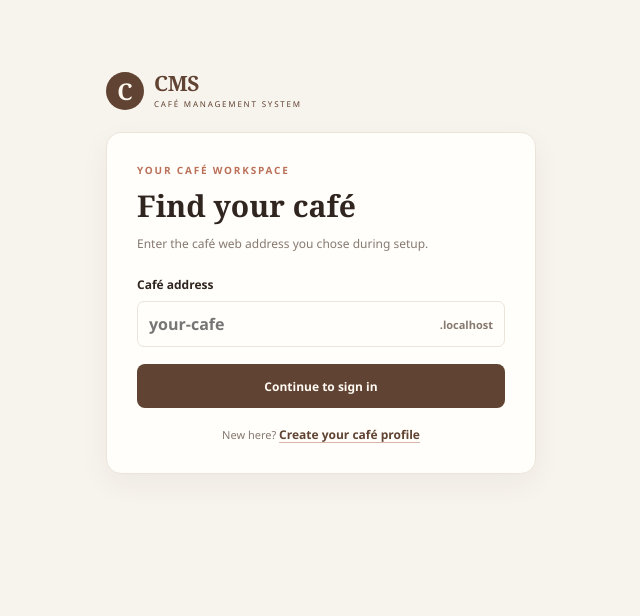
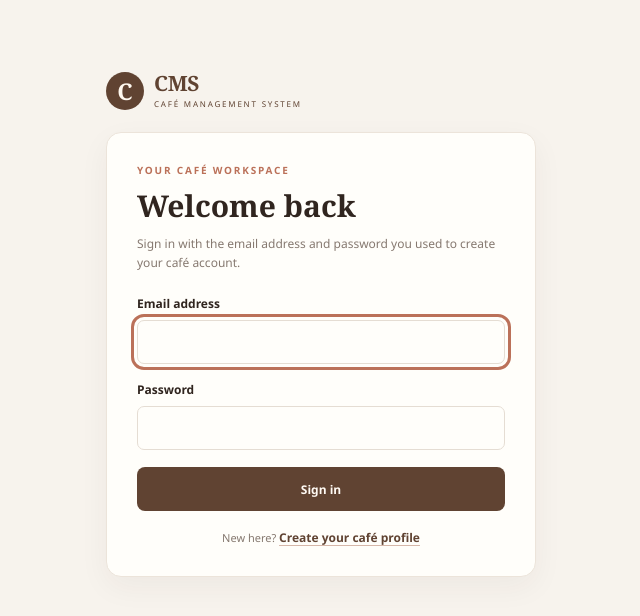
Before and after one commit to shahidbhati8233-alt/CMS, a Flask app: page /login in a window 1280 px wide. Shown: the top 616 px of the page, without its empty margins (319-959 px from the left). Run offline with Flask 3, Linux system fonts and the light colour scheme; data comes from the database, SQL or seed files in the repository; some libraries are stand-ins or nearby versions.

Commit message:
Replace café slug prompt with email and password login

```diff
--- a/CMS/templates/login_select_cafe.html
+++ b/CMS/templates/login_select_cafe.html
@@ -8,14 +8,18 @@
   </a>
   <section class="auth-card">
     <p class="eyebrow">Your café workspace</p>
-    <h1>Find your café</h1>
-    <p class="auth-intro">Enter the café web address you chose during setup.</p>
+    <h1>Welcome back</h1>
+    <p class="auth-intro">Sign in with the email address and password you used to create your café account.</p>
     {% if error %}<p class="form-error" role="alert">{{ error }}</p>{% endif %}
-    <form method="get" action="{{ url_for('tenant_login_redirect') }}">
-      <label class="form-field">Café address
-        <span class="slug-input"><input name="cafe" type="text" required minlength="2" maxlength="40" autocapitalize="none" placeholder="your-cafe"><span>.{{ config['BASE_DOMAIN'] }}</span></span>
+    <form method="post" action="{{ url_for('tenant_login_redirect') }}">
+      <input type="hidden" name="csrf_token" value="{{ csrf_token() }}">
+      <label class="form-field">Email address
+        <input name="email" type="email" required maxlength="254" autocomplete="email" autofocus value="{{ email or '' }}">
       </label>
-      <button class="button button-primary button-wide" type="submit">Continue to sign in</button>
+      <label class="form-field">Password
+        <input name="password" type="password" required maxlength="128" autocomplete="current-password">
+      </label>
+      <button class="button button-primary button-wide" type="submit">Sign in</button>
     </form>
     <p class="auth-switch">New here? <a href="{{ url_for('signup') }}">Create your café profile</a></p>
   </section>
```
